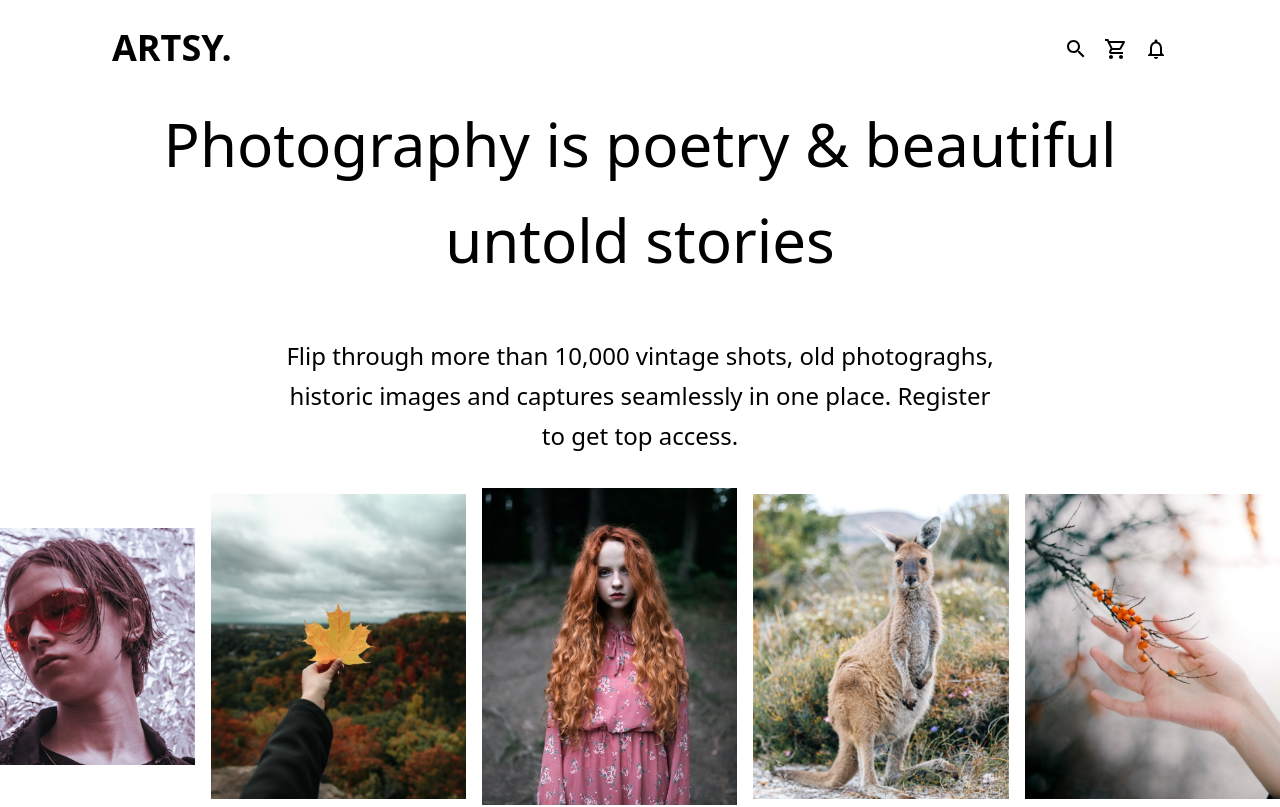
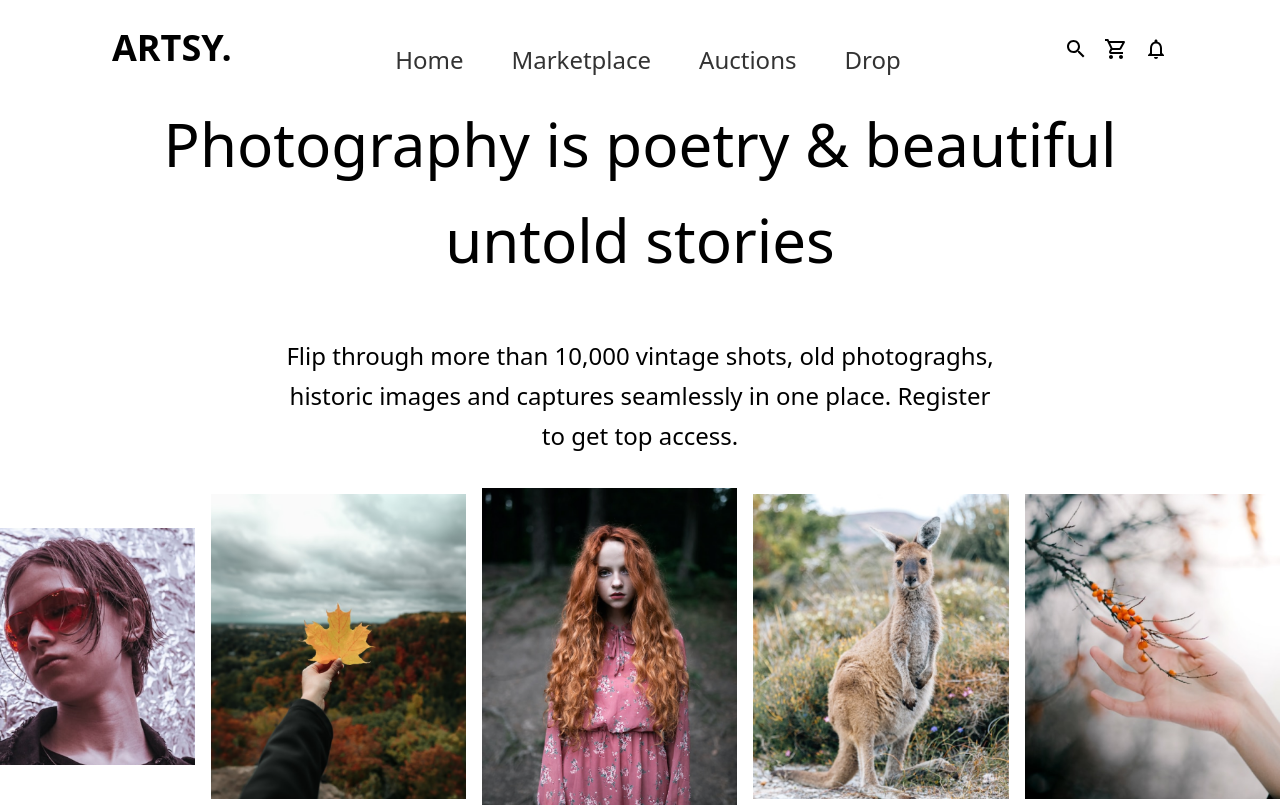
Before and after one commit to Officialbube/Art-store, a React (Create React App) app: page / in a window 1280 px wide. Shown: the top 807 px of the page. Built offline with nearby package versions, Linux system fonts and the light colour scheme.

Commit message:
style the navigation for mobile view

```diff
--- a/src/Components/header/Header.js
+++ b/src/Components/header/Header.js
@@ -3,12 +3,15 @@ import { Link } from 'react-router-dom'
 import SearchIcon from '@mui/icons-material/Search';
 import ShoppingCartOutlinedIcon from '@mui/icons-material/ShoppingCartOutlined';
 import NotificationsNoneOutlinedIcon from '@mui/icons-material/NotificationsNoneOutlined';
+import ChatBubbleIcon from '@mui/icons-material/ChatBubble';
 
 
 const Header = () => {
   const navRef = useRef()
   const showNavBar = () => {
     navRef.current.classList.toggle('hidden')
+    navRef.current.classList.toggle('h-screen')
+    navRef.current.classList.toggle('w-screen')
   }
   return (
     <div className='relative bg-white z-[50] top-0'>
@@ -19,15 +22,25 @@ const Header = () => {
           <span className='bg-black w-6 h-px block'></span>
         </button>
         <Link to="/" className='text-2xl lg:text-4xl font-bold'>ARTSY.</Link>
-        <nav ref={navRef} className=' hidden flex flex-col items-center gap-x-12 gap-12 text-2xl font-medium absolute top-0 z-[200] sm:hidden h-screen w-screen  bg-white'>
-          <Link to="/" className=' z-[300] text-black'>Home</Link>
-          <Link to="/market">Marketplace</Link>
-          <Link to="/auction">Auctions</Link>
-          <Link to="/drop">Drop</Link>
-          <button onClick={showNavBar}>
-            <span className='bg-black w-6 h-px block'></span>
-            <span className='bg-black w-6 h-px block'></span>
-          </button>
+        <nav ref={navRef} className='hidden sm:flex flex flex-col lg:flex-row  lg:gap-x-12 gap-[1.12rem] px-[1.88rem] pt-6 overflow-hidden text-2xl font-medium absolute lg:relative top-0 left-0 z-[400]  bg-white'>
+          <div className='lg:hidden flex justify-between items-center  mb-[3.12rem]'>
+            <p className='text-2xl font-bold leading-[3.21rem] text-[#292929]'>Artsy.</p>
+            <button onClick={showNavBar} className='lg:hidden flex flex-col'>
+              <span className='bg-[#333333] w-[1.62rem] h-px block rotate-45 translate-y-px'></span>
+              <span className='bg-[#333333] w-[1.62rem] h-px block -rotate-45'></span>
+            </button>
+          </div>
+          <Link to="/" className=' z-[300] text-2xl font-medium leading-[3.21rem] text-[#333333]'>Home</Link>
+          <Link to="/market" className='text-2xl font-medium leading-[3.21rem] text-[#333333]'>Marketplace</Link>
+          <Link to="/auction" className='text-2xl font-medium leading-[3.21rem] text-[#333333]'>Auctions</Link>
+          <Link to="/drop" className='text-2xl font-medium leading-[3.21rem] text-[#333333]'>Drop</Link>
+
+          <div className='lg:hidden flex justify-end absolute bottom-16 right-8'>
+            <a className='lg:hidden w-16 h-16 rounded-full bg-[#3341c1] text-white grid place-items-center '>
+              <ChatBubbleIcon />
+            </a>
+          </div>
+
         </nav>
         <nav className='flex items-center gap-x-4'>
           <a>
@@ -37,7 +50,7 @@ const Header = () => {
             <ShoppingCartOutlinedIcon />
           </a>
           <a className='hidden lg:block'>
-            <NotificationsNoneOutlinedIcon  />
+            <NotificationsNoneOutlinedIcon />
           </a>
 
 
```
